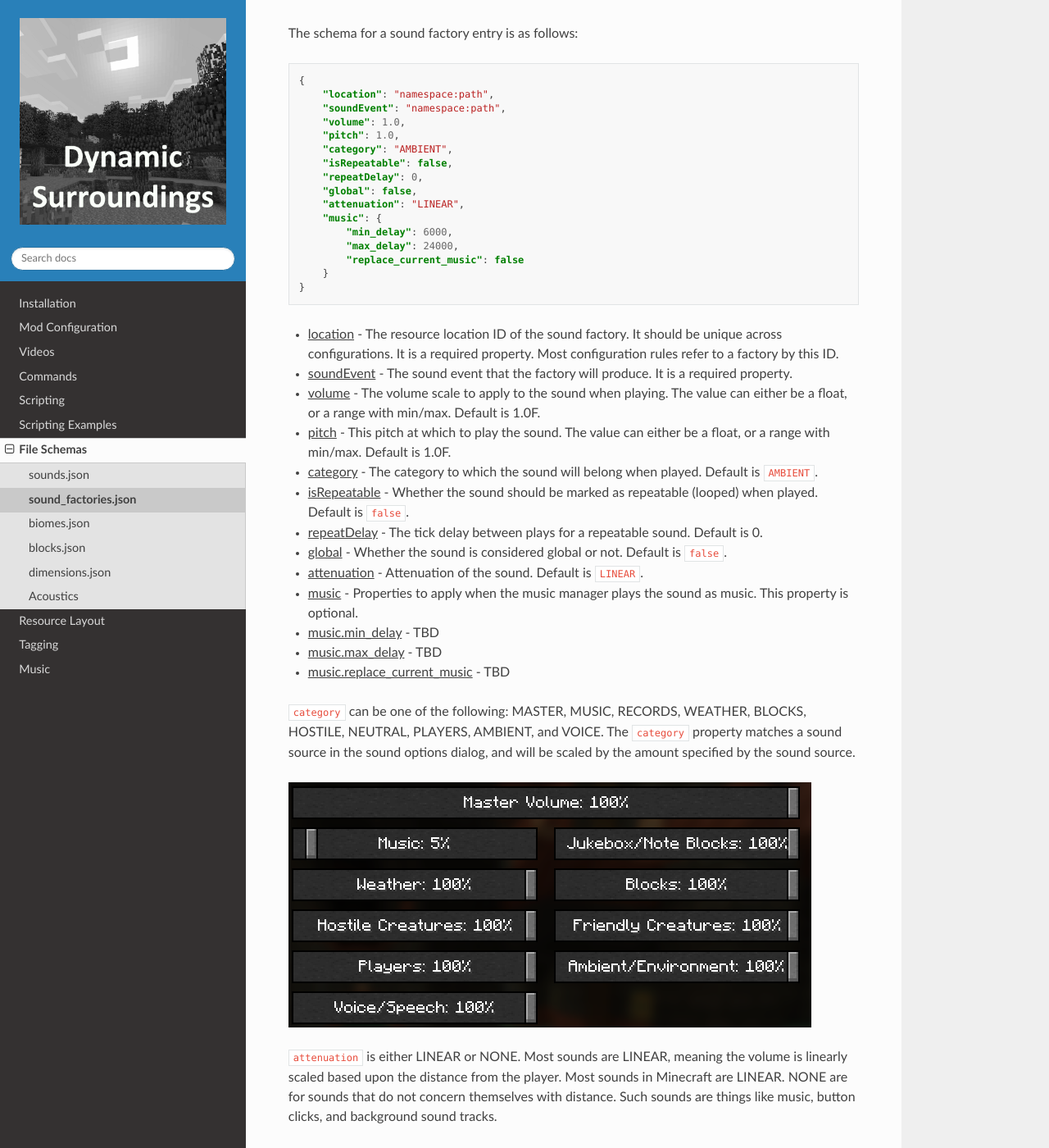
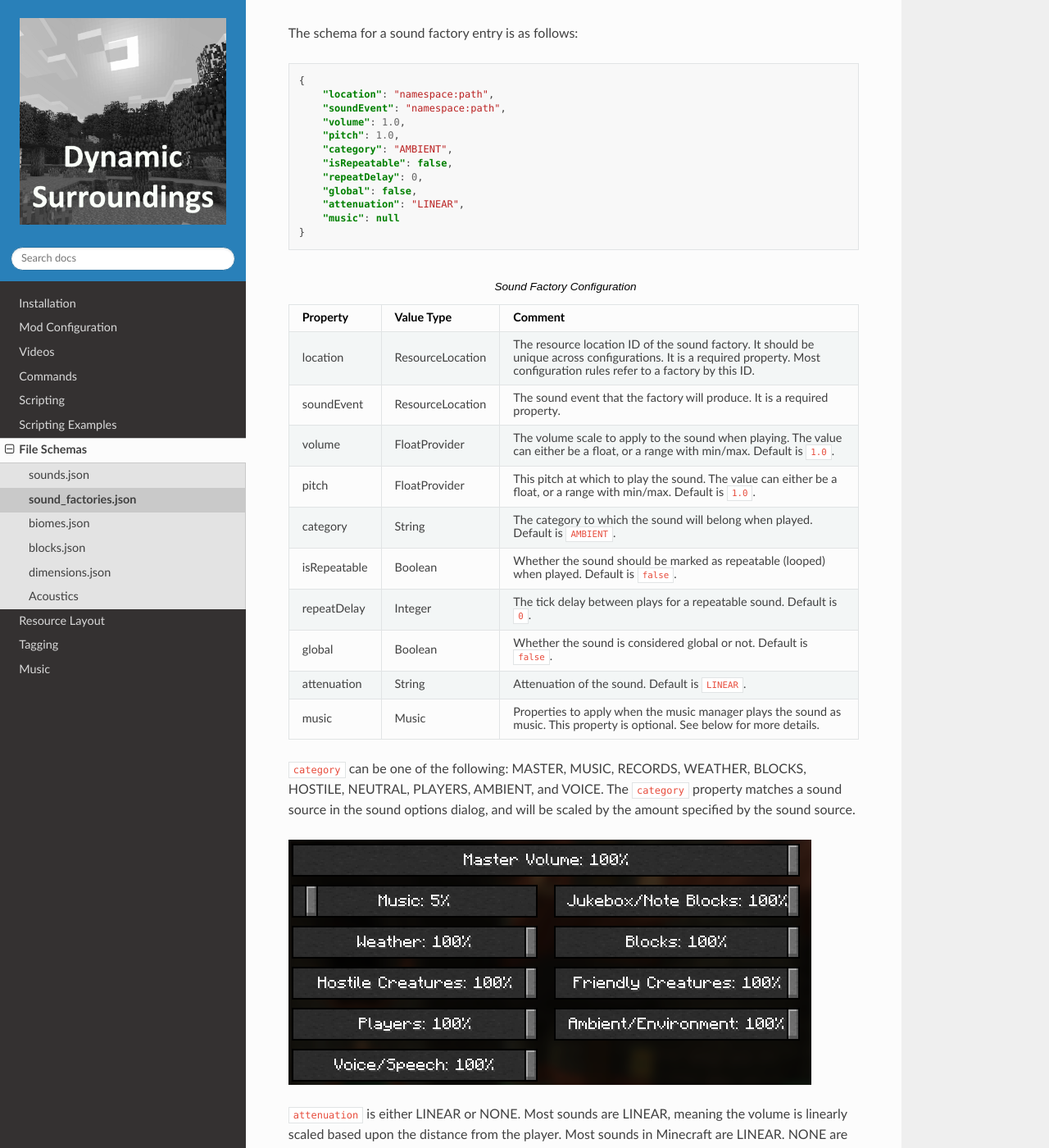
Before and after one commit to OreCruncher/DynamicSurroundingsDocs, a Sphinx documentation site: the page built from docs/source/schemas/sound_factories.rst, in a window 1280 px wide and 1400 px high, scrolled down 303 px. Shown: the whole window at 82% size. Built offline with Sphinx 7.4.7 and the Read the Docs theme 3.1.0, drawn with Linux system fonts in a browser that asks for light colours; some of the changed text lies outside the part shown.

Commit message:
More doc; use list tables

```diff
--- a/docs/source/_static/css/custom.css
+++ b/docs/source/_static/css/custom.css
@@ -22,3 +22,8 @@ span.question {
 div.toctree-wrapper {
 	column-count: 3;
 }
+
+/* Fix text wrapping in a table */
+.wy-table-responsive table td, .wy-table-responsive table th {
+    white-space: normal;
+}
--- a/docs/source/schemas/sound_factories.rst
+++ b/docs/source/schemas/sound_factories.rst
@@ -22,26 +23,47 @@ The schema for a sound factory entry is as follows:
         "repeatDelay": 0,
         "global": false,
         "attenuation": "LINEAR",
-        "music": {
-            "min_delay": 6000,
-            "max_delay": 24000,
-            "replace_current_music": false
-        }
+        "music": null
     }
 
-* :underlined:`location` - The resource location ID of the sound factory. It should be unique across configurations. It is a required property. Most configuration rules refer to a factory by this ID.
-* :underlined:`soundEvent` - The sound event that the factory will produce. It is a required property.
-* :underlined:`volume` - The volume scale to apply to the sound when playing. The value can either be a float, or a range with min/max. Default is 1.0F.
-* :underlined:`pitch` - This pitch at which to play the sound. The value can either be a float, or a range with min/max. Default is 1.0F.
-* :underlined:`category` - The category to which the sound will belong when played. Default is ``AMBIENT``.
-* :underlined:`isRepeatable` - Whether the sound should be marked as repeatable (looped) when played. Default is ``false``.
-* :underlined:`repeatDelay` - The tick delay between plays for a repeatable sound. Default is 0.
-* :underlined:`global` - Whether the sound is considered global or not. Default is ``false``.
-* :underlined:`attenuation` - Attenuation of the sound. Default is ``LINEAR``.
-* :underlined:`music` - Properties to apply when the music manager plays the sound as music. This property is optional.
-* :underlined:`music.min_delay` - TBD
-* :underlined:`music.max_delay` - TBD
-* :underlined:`music.replace_current_music` - TBD
+.. list-table:: Sound Factory Configuration
+    :widths: auto
+    :align: center
+    :header-rows: 1
+
+    *   - Property
+        - Value Type
+        - Comment
+    *   - location
+        - ResourceLocation
+        - The resource location ID of the sound factory. It should be unique across configurations. It is a required property. Most configuration rules refer to a factory by this ID.
+    *   - soundEvent
+        - ResourceLocation
+        - The sound event that the factory will produce. It is a required property.
+    *   - volume
+        - FloatProvider
+        - The volume scale to apply to the sound when playing. The value can either be a float, or a range with min/max. Default is ``1.0``.
+    *   - pitch
+        - FloatProvider
+        - This pitch at which to play the sound. The value can either be a float, or a range with min/max. Default is ``1.0``.
+    *   - category
+        - String
+        - The category to which the sound will belong when played. Default is ``AMBIENT``.
+    *   - isRepeatable
+        - Boolean
+        - Whether the sound should be marked as repeatable (looped) when played. Default is ``false``.
+    *   - repeatDelay
+        - Integer
+        - The tick delay between plays for a repeatable sound. Default is ``0``.
+    *   - global
+        - Boolean
+        - Whether the sound is considered global or not. Default is ``false``.
+    *   - attenuation
+        - String
+        - Attenuation of the sound. Default is ``LINEAR``.
+    *   - music
+        - Music
+        - Properties to apply when the music manager plays the sound as music. This property is optional. See below for more details.
 
 ``category`` can be one of the following: MASTER, MUSIC, RECORDS, WEATHER, BLOCKS, HOSTILE, NEUTRAL, PLAYERS, AMBIENT, and VOICE. The ``category`` property matches a sound source in the sound options
 dialog, and will be scaled by the amount specified by the sound source.
@@ -65,3 +87,35 @@ The range is specified like the following:
     }
 
 When a sound instance is created, the volume will be between 0.8 and 1.2 inclusive.
+
+:sectiontitle:`Configuring Music`
+
+Any sound factory can be used to generate music. However, it would be expected that a sound factory would be set up specifically for music since the actual sound files would be encoded using stero and at higher sampling rates.
+
+.. code-block:: JSON
+
+    {
+        "music": {
+            "min_delay": 6000,
+            "max_delay": 24000,
+            "replace_current_music": false
+        }
+    }
+
+.. list-table:: Music Configuration
+    :widths: auto
+    :align: center
+    :header-rows: 1
+
+    *   - Property
+        - Value Type
+        - Comment
+    *   - min_delay
+        - Integer
+        - TBD
+    *   - max_delay
+        - Integer
+        - TBD
+    *   - replace_current_music
+        - Boolean
+        - TBD
--- a/docs/source/scripting/biometraits.rst
+++ b/docs/source/scripting/biometraits.rst
@@ -9,3 +9,7 @@ these tags can be found `in this folder <https://github.com/OreCruncher/DynamicS
 
 From a scripting perspective, these traits show up as boolean value with names matching the trait. Dynamic Surroundings will set the boolean state of these
 traits every tick so that scripts will have up-to-date information.
+
+.. seealso::
+
+    `BiomeTraits enum <https://github.com/OreCruncher/DynamicSurroundingsFabric/blob/0eed352bab5312cc605c0dbdf3296713e8fc3363/common/src/main/java/org/orecruncher/dsurround/config/BiomeTrait.java#L11>`_
```
Also changed, not shown: other parts of docs/source/schemas/sound_factories.rst (+1 -0 lines), docs/source/schemas/acoustic.rst (+34 -9 lines), docs/source/schemas/biomes.rst (+34 -17 lines), docs/source/schemas/dimensions.rst (+43 -0 lines).
